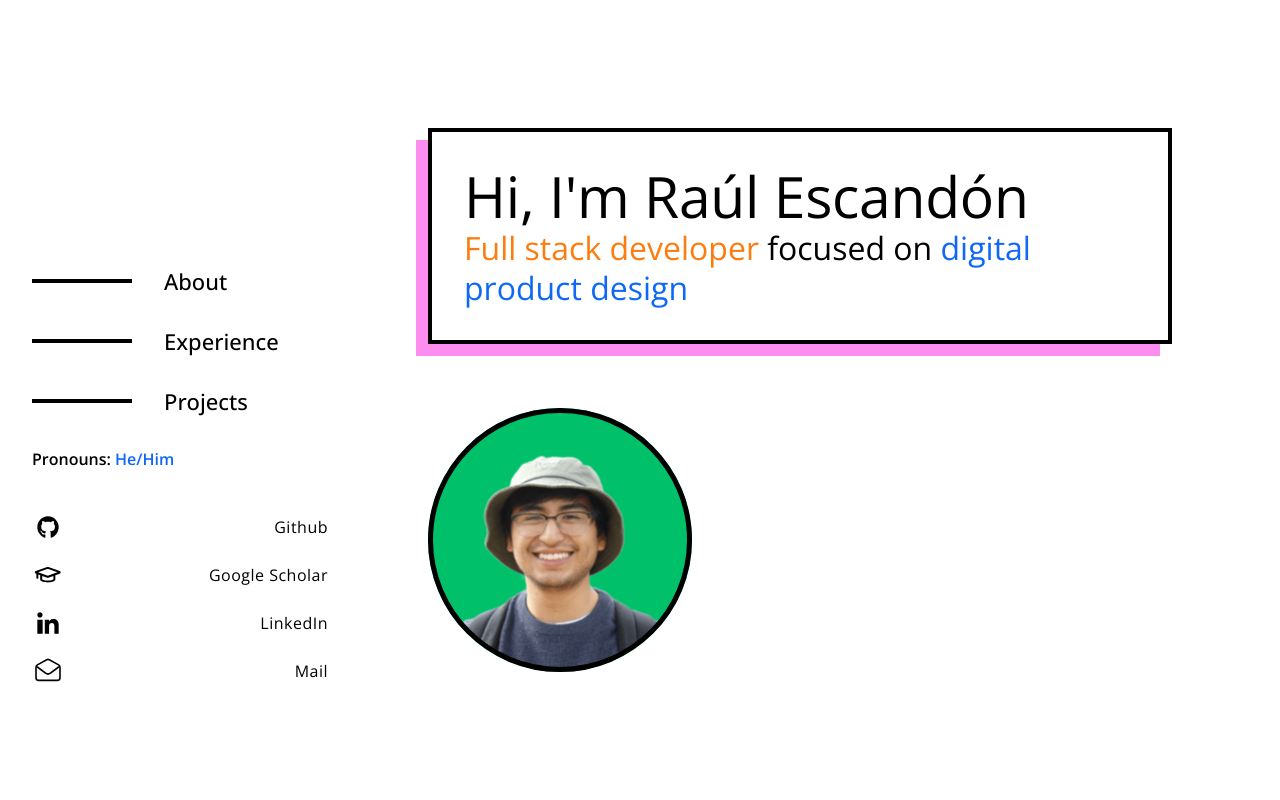
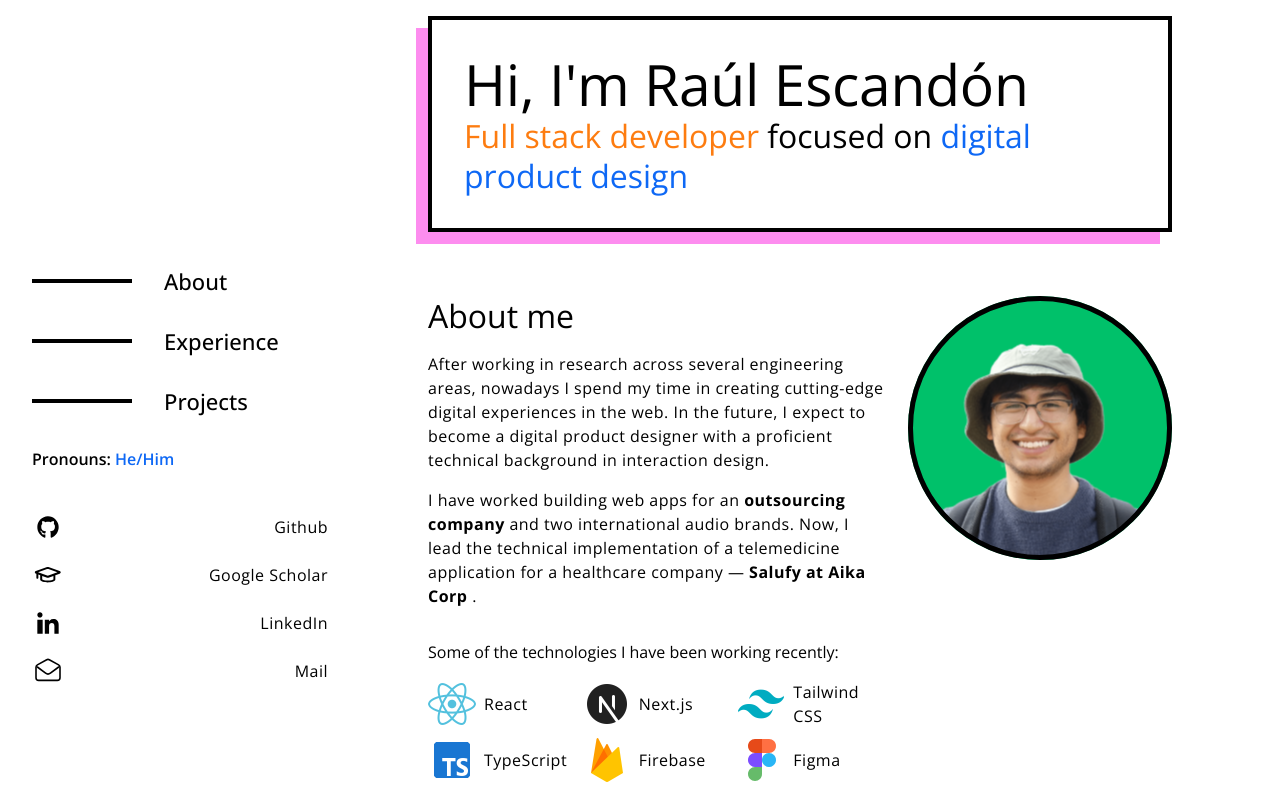
Before and after one commit to elmerescandon/eret_portfolio, a Next.js app: page / in a window 1280 px wide. Shown: the top 800 px of the page. Built offline with nearby package versions, Linux system fonts and the light colour scheme.

Commit message:
Refactor BioGeneral component to use separate components for different screen sizes

```diff
--- a/src/atomic-design/Organisms/BioGeneral/BioGeneral.tsx
+++ b/src/atomic-design/Organisms/BioGeneral/BioGeneral.tsx
@@ -1,19 +1,18 @@
 import React, {forwardRef} from "react";
-import BioInformation from "../BioInformation/BioInformation";
-import {bioContent, bioTechnologies} from "@/utils/constantsBio";
-import ProfileImage from "@/atomic-design/Atoms/Images/ProfileImage/ProfileImage";
-import Headline from "@/atomic-design/Molecules/Headline/Headline";
+import BioGeneralTablet from "./BioGeneralTablet";
+import BioGeneralDesktop from "./BioGeneralDesktop";
+import BioGeneralMobile from "./BioGeneralMobile";
 
 const BioGeneral = forwardRef<HTMLDivElement, {}>((props, ref) => (
-  <div
-    ref={ref}
-    className="flex flex-col gap-16 justify-center
-      max-w-[744px] h-screen min-h-full"
-  >
-    <Headline size="desktop" />
-    <div className="flex items-center justify-start gap-6">
-      <BioInformation content={bioContent} technologies={bioTechnologies} />
-      <ProfileImage />
+  <div>
+    <div className="hidden min-[600px]:block">
+      <BioGeneralDesktop ref={ref} />
+    </div>
+    <div className="max-[600px]:block max-[360px]:hidden hidden">
+      <BioGeneralTablet ref={ref} />
+    </div>
+    <div className="max-[360px]:block hidden">
+      <BioGeneralMobile ref={ref} />
     </div>
   </div>
 ));
```
